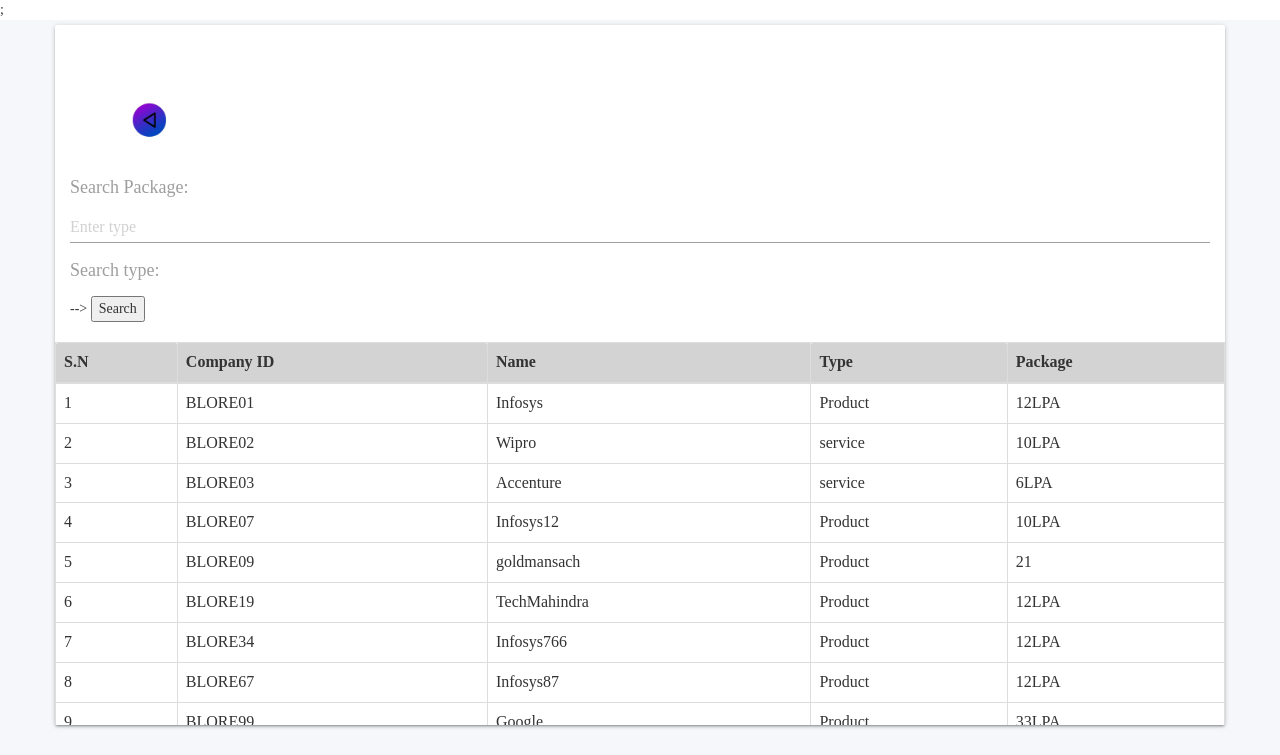
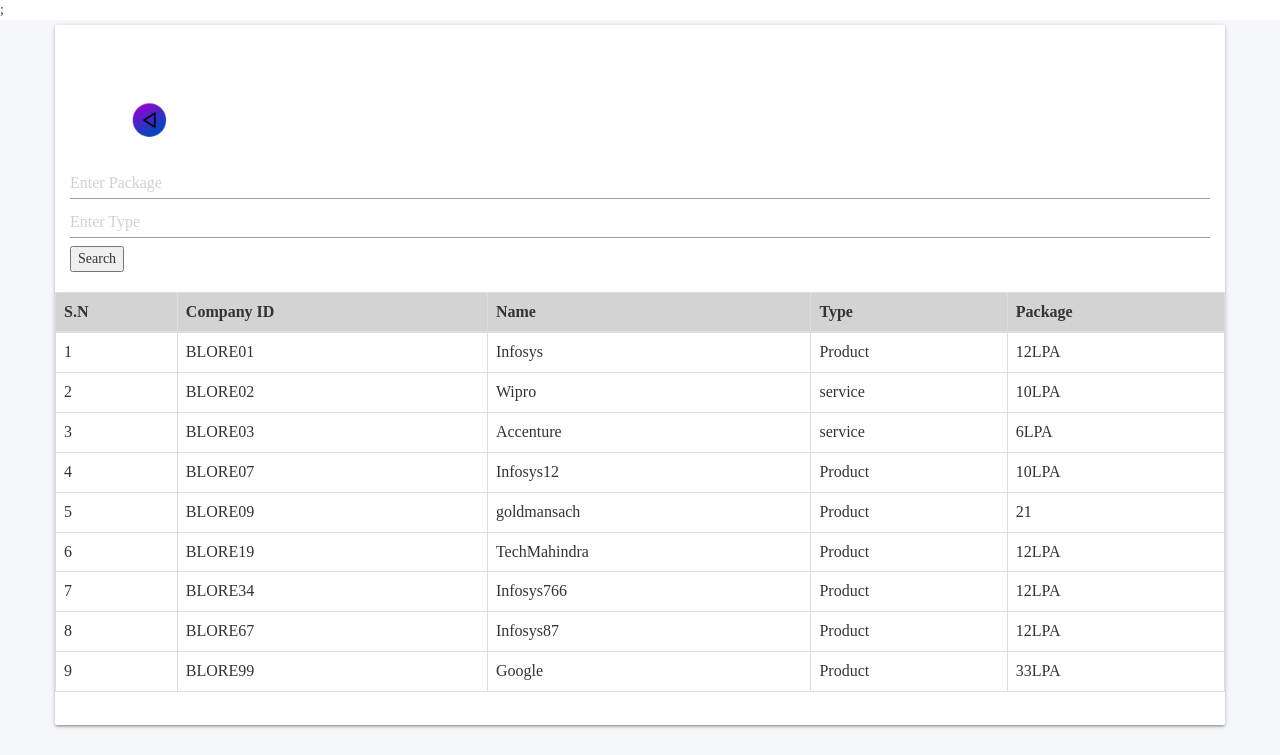
Before and after one commit to Niveditha-02/collegeplacement, a PHP site: page /viewc.php in a window 1280 px wide. Shown: the part 89-844 px from the top of the page. Run offline with PHP 8.4, Linux system fonts and the light colour scheme; data comes from the database, SQL or seed files in the repository.

Commit message:
Update viewc.php

```diff
--- a/viewc.php
+++ b/viewc.php
@@ -52,24 +52,24 @@ img:hover{
                         <div class="container">
 <!--                             <h2>Search Students</h2> -->
                             <form method="POST" action="">
-                                <label for="package"><h4>Search Package:</h4></label>
-                                <input type="text" id="package" name="package" placeholder="Enter type">
+<!--                                 <label for="package"><h4>Search Package:</h4></label> -->
+                                <input type="text" id="package" name="package" placeholder="Enter Package">
 
-                               <label for="type"><h4>Search type:</h4></label>
-                                    <select name="type" id="type">
+<!--                                <label for="type"><h4>Search type:</h4></label> -->
+<!--                                     <select name="type" id="type">
                                          <option value="" name="">All</option>
                                          <option value="Product" name="type">Product</option>
                                          <option value="service" name="type">service</option>
                                     </select>
-                              <br>
-<!--                                 <input type="text" id="type" name="type" > -->
+                              <br>  -->
+                                <input type="text" id="type" name="type" placeholder="Enter Type">
 <!--                                 <label for="type">Select Type:</label> -->
 <!--                                  <select id="type" name="type">
                                      <option value="">All</option>
                                      <option value="Product">Product</option>
                                      <option value="service">service</option>
 <!-- <!--                                     <!-- Add other branches as needed -->
-<!--                                  </select> <br> --> -->
+                                 </select> <br>
 
                                 <button type="submit">Search</button>
                             </form>
```
